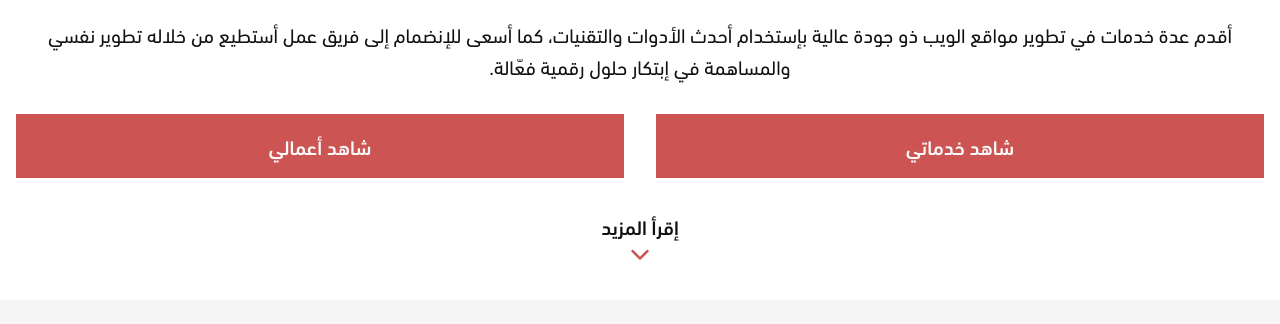
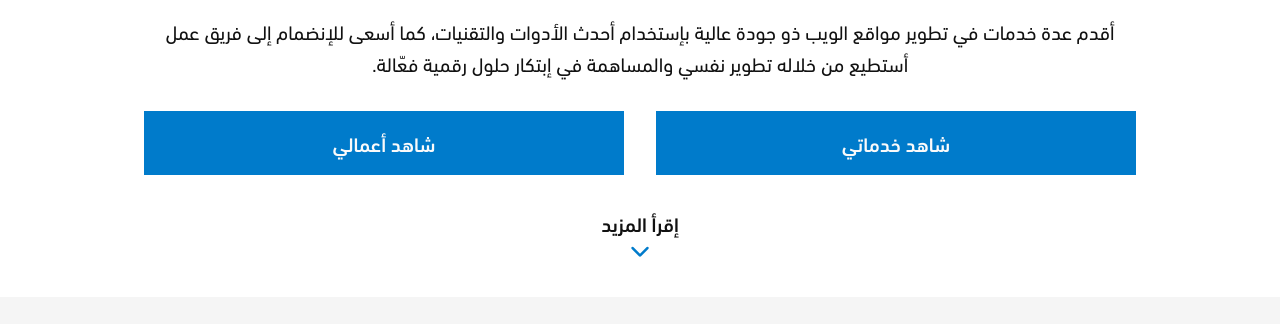
Before and after one commit to dhomlmgyr188/abdulrahman-portfolio-static, a website built with Vite: page index.html in a window 1280 px wide. Shown: the part 276-600 px from the top of the page. Built offline with nearby package versions, Linux system fonts and the light colour scheme; files whose address does not match are found by name.

Commit message:
change theme color

```diff
--- a/style.css
+++ b/style.css
@@ -63,7 +63,6 @@
 /* variables */
 :root {
     /* colors */
-
     --black-color: #111111;
     --white-color: #fafafa;
     --text-black-color: #111111;
@@ -72,20 +71,20 @@
     --bg-2-color: #f5f5f5;
     --border-color: #cccccc;
     --static-white-color: #fafafa;
-    --bg-navbar-color: #444;
+    --bg-navbar-color: #003457;
     --bg-footer-copyright-color: #444;
     --gray-color: gray;
     --gray-bg-color: rgba(128, 128, 128, 0.05);
     --text-gray-color: gray;
 
-    --primary-color: #CC5452;
-    --secondary-color: #e49594;
+    --primary-color: #007BCB;
+    --secondary-color: #0065A8;
     --theme-color: #95b0fa;
-    --cta-color: #06662E;
-    --cta-hover-color: #349660;
-    --gradient--deep-color: #003DB3;
-    --gradient-mediator-color: #4D77CA;
-    --gradient-superficial-color: #99B1E1;
+    --cta-color: #0096FA;
+    --cta-hover-color: #007BCB;
+    --gradient--deep-color: #003457;
+    --gradient-mediator-color: #007BCB;
+    --gradient-superficial-color: #0065A8;
     --instagram-color: #833AB4;
     --tiktok-color: #FE2C55;
     --linkedin-color: #0077B5;
@@ -116,6 +115,8 @@
     --navbar-height: 64px;
 
     --container-width: 1400px;
+
+    --sectio-mw: 992px;
 }
 
 .darkmode {
@@ -149,6 +150,7 @@ html {
     box-sizing: inherit;
     scroll-behavior: smooth;
     height: -webkit-fill-available;
+    scroll-padding-top: var(--navbar-height);
 }
 
 body {
@@ -157,6 +159,7 @@ body {
     line-height: 1.6;
     font-size: var(--sizing-md);
     color: var(--text-black-color);
+    padding-top: var(--navbar-height);
 }
 
 p {
@@ -246,6 +249,7 @@ select {
     align-items: center;
     justify-content: center;
     flex-direction: column;
+    position: fixed;
     width: 100%;
     left: 0;
     right: 0;
@@ -437,6 +441,13 @@ select {
 
 }
 
+.c-hero .o-container {
+    display: flex;
+    flex-direction: column;
+    justify-content: center;
+    align-items: center;
+}
+
 .c-hero__content {
     display: flex;
     flex-direction: column;
@@ -445,6 +456,7 @@ select {
     text-align: center;
     gap: var(--spacing-lg);
     font-size: var(--sizing-mm);
+    max-width: var(--sectio-mw);
 }
 
 
@@ -747,7 +759,7 @@ select {
 .project-card main>ul>li {
     padding: var(--spacing-sm);
     color: var(--static-white-color);
-    background-color: var(--gray-color);
+    background-color: var(--secondary-color);
 }
 
 .projects-direct {
```
Also changed, not shown: assets/images/IMG_7773.png, assets/images/IMG_77731.png (added), assets/images/abdulrahman1.png (renamed from assets/images/abdulrahman.png).
